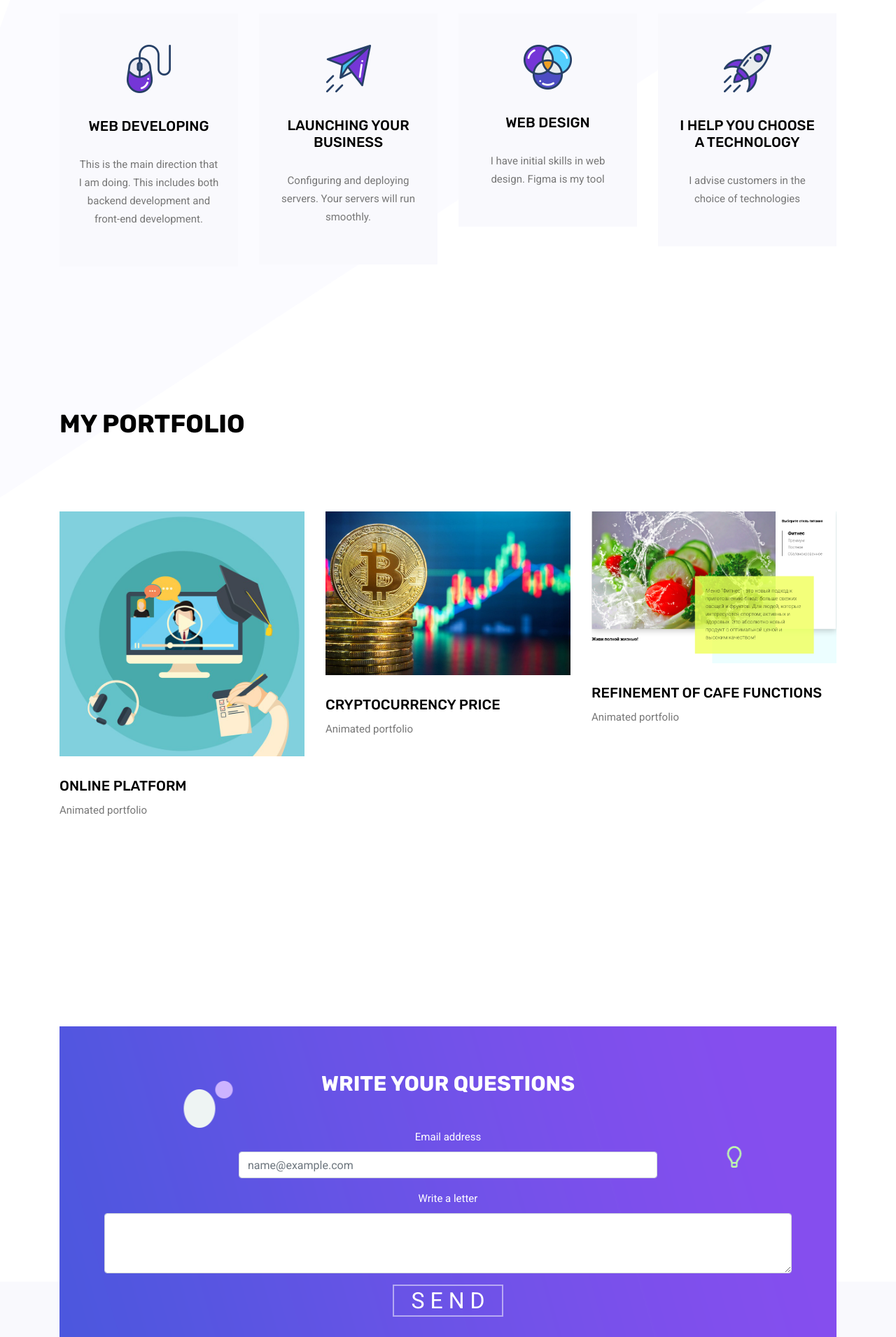
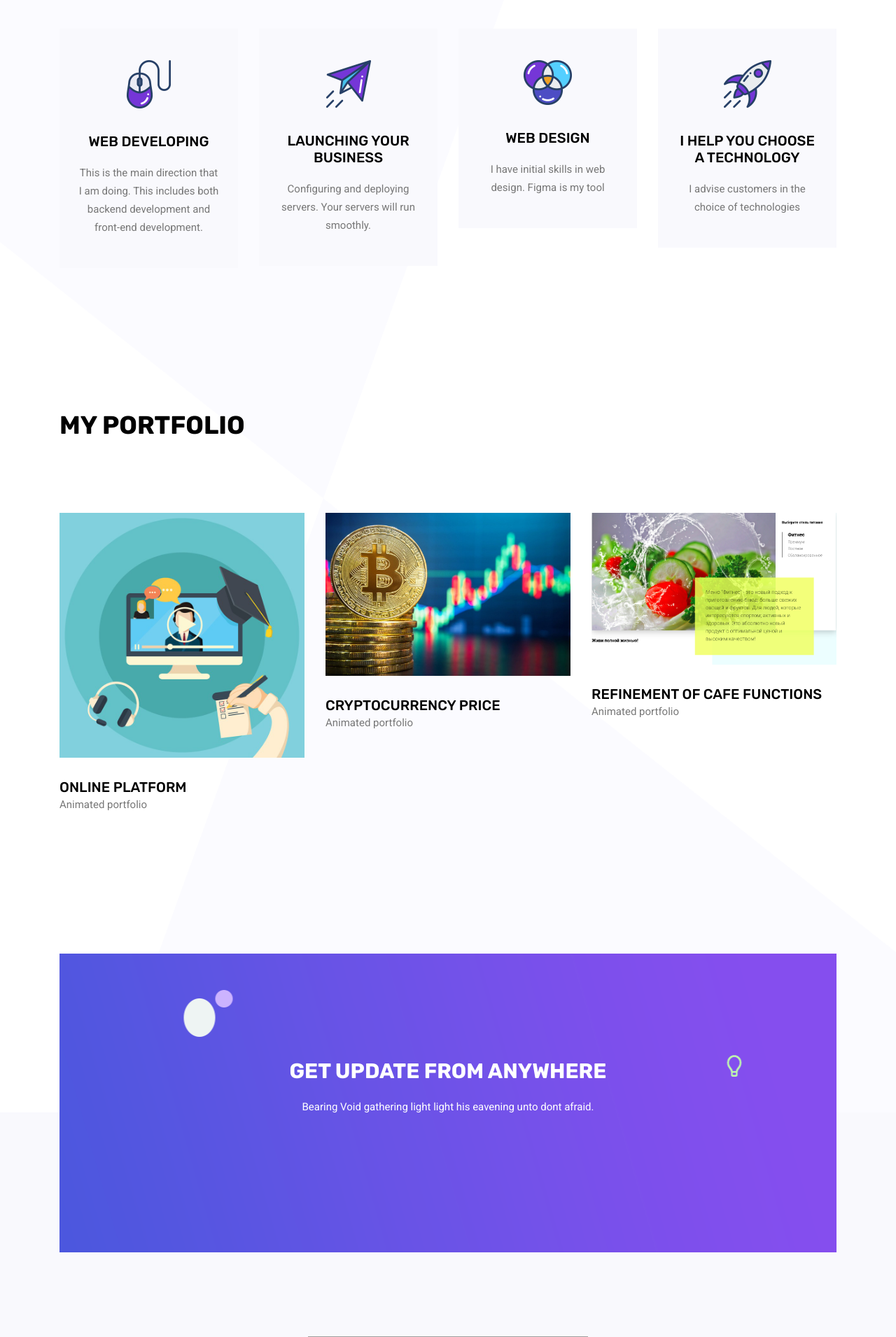
Before and after one commit to Promotion-KMV/private_english, a Django app: page /developer/ in a window 1280 px wide. Shown: the part 2200-4111 px from the top of the page at 70% size. Run offline with Django 3.2, Linux system fonts and the light colour scheme; some libraries are stand-ins or nearby versions; grey boxes are pictures that could not be loaded.

Commit message:
fix problem static

```diff
--- a/english_teacher/templates/develop/developer.html
+++ b/english_teacher/templates/develop/developer.html
@@ -8,8 +8,13 @@
     <!-- Required meta tags -->
     <meta charset="utf-8">
     <meta name="viewport" content="width=device-width, initial-scale=1, shrink-to-fit=no">
+<<<<<<< HEAD
     <link rel="shortcut icon" href="https://faviconka.ru/ico/2/faviconka.ru_2_72101.ico" type="image/x-icon" />
     <title>Portfolio</title>
+=======
+        <link rel="shortcut icon" href="https://faviconka.ru/ico/2/faviconka.ru_2_72101.ico" type="image/x-icon" />
+    <title>Satner Portfolio</title>
+>>>>>>> parent of 8b47b6f... add send message
     <!-- Bootstrap CSS -->
     <link rel="stylesheet" href="{% static 'develop/css/bootstrap.css' %}" type="text/css">
     <link rel="stylesheet" href="{% static 'develop/vendors/linericon/style.css' %}" type="text/css">
@@ -19,11 +24,6 @@
     <link rel="stylesheet" href="{% static 'develop/vendors/nice-select/css/nice-select.css' %}" type="text/css">
         <!-- main css -->
     <link rel="stylesheet" href="{% static 'develop/css/style.css' %}" type="text/css">
-    <!-- For button -->
-    <link rel="stylesheet" href="{% static 'develop/css/style-button.css' %}">
-    <!--Preloader -->
-    <link rel="stylesheet" href="{% static 'develop/css/style-preloader.css' %}">
-
 </head>
 
 <body>
@@ -49,7 +49,7 @@
                             <li class="nav-item"><a class="nav-link" href="#my_technology">technology</a></li>
                             <li class="nav-item"><a class="nav-link" href="#my_portfolio">Portfolio</a></li>
 
-                            <li class="nav-item"><a class="nav-link" href="#contact">Send me email</a></li>
+                            <li class="nav-item"><a class="nav-link" href="#contact">Contact</a></li>
                         </ul>
                     </div>
                 </div>
@@ -69,7 +69,7 @@
                             <h2 class="text-uppercase">My name is Vladislav</h2>
                             <h5 class="text-uppercase">I'm a web developer</h5>
                             <div class="d-flex align-items-center">
-                                <a data-toggle="modal" data-target="#exampleModalCenter" class="primary_btn" href="#"><span>Hire Me</span></a>
+                                <a class="primary_btn" href="#"><span>Hire Me</span></a>
                                 <!--<a class="primary_btn tr-bg" href="#"><span>Get CV</span></a>-->
                             </div>
                         </div>
@@ -83,32 +83,6 @@
             </div>
         </div>
     </section>
-
-    <!-- Modal -->
-    <div class="modal fade" id="exampleModalCenter" tabindex="-1" role="dialog" aria-labelledby="exampleModalCenterTitle" aria-hidden="true">
-      <div class="modal-dialog modal-dialog-centered" role="document">
-        <div class="modal-content">
-          <div class="modal-header">
-            <h5 class="modal-title" id="exampleModalLongTitle">Write me whatsapp or telegram</h5>
-            <button type="button" class="close" data-dismiss="modal" aria-label="Close">
-              <span aria-hidden="true">&times;</span>
-            </button>
-          </div>
-          <div class="modal-body">
-            <h5>My phone number:</h5>
-            <p>+7(928)-264-80-07</p>
-            <hr>
-            <h5>My telegram:</h5>
-            <p><a href="https://t.me/general_web">https://t.me/general_web</a></p>
-
-          </div>
-          <div class="modal-footer">
-            <button type="button" class="btn btn-secondary" data-dismiss="modal">Close</button>
-            <button type="button" class="btn btn-primary" data-dismiss="modal">understood</button>
-          </div>
-        </div>
-      </div>
-    </div>
     <!--================ End Home Banner Area =================-->
 
     <!--================ Start About Us Area =================-->
@@ -239,7 +213,9 @@
                 <div class="col-lg-8 text-center">
                     <div class="main_title">
                         <h2>service offers </h2>
-                        <p>I can help you in the following cases ...
+                        <p>
+                            Is give may shall likeness made yielding spirit a itself togeth created
+                            after sea <br> is in beast beginning signs open god you're gathering ithe
                         </p>
                     </div>
                 </div>
@@ -406,42 +382,23 @@
 
     <!--================ Start Newsletter Area =================-->
     <section class="newsletter_area">
-
         <div class="container">
             <div class="row justify-content-center align-items-center">
-                <div class="content">
-                    <div class="load-wrapp">
-                        <div class="load-7">
-                            <p>Senging ... </p>
-                            <div class="square-holder">
-                                <div class="square"></div>
-                            </div>
-                        </div>
-                    </div>
-                </div>
-
                 <div class="col-lg-12">
-                    <div id="alertMistakeId" class="alert alert-danger alert-my-style" role="alert">
-                        Ошибка сети.Ваше сообщение не отправленно!Попробуйте позже.
-                    </div>
-                    <div id="alertSuccessId" class="alert alert-success alert-my-style" role="alert">
-                        Ваше сообщение успешно отправлено!
-                    </div>
-
                     <div class="subscription_box text-center">
-                        <h2 class="text-uppercase text-white">write your questions</h2>
+                        <h2 class="text-uppercase text-white">get update from anywhere</h2>
+                        <p class="text-white">
+                            Bearing Void gathering light light his eavening unto dont afraid.
+                        </p>
                         <div class="subcribe-form" id="mc_embed_signup">
-                            <form>
-                              <div class="form-group form-email">
-                                <label for="exampleFormControlInput1">Email address</label>
-                                <input type="email" class="form-control" id="exampleFormControlInput1" placeholder="name@example.com">
-                              </div>
-                              <div style='padding:0px 5vw;' class="form-group">
-                                <label for="exampleFormControlTextarea1">Write a letter</label>
-                                <textarea class="form-control" id="exampleFormControlTextarea1" rows="3"></textarea>
-                              </div>
-                              <button id="sendMessage" class="mail-btn" type="submit">send</button>
-                            </form>
+                            <!--<form target="_blank" novalidate="true" action="https://spondonit.us12.list-manage.com/subscribe/post?u=1462626880ade1ac87bd9c93a&amp;id=92a4423d01" method="get" class="subscription relative">
+                                <input name="EMAIL" placeholder="Email address" onfocus="this.placeholder = ''" onblur="this.placeholder = 'Email address'" required="" type="email">
+                                <div style="position: absolute; left: -5000px;">
+                                    <input name="b_36c4fd991d266f23781ded980_aefe40901a" tabindex="-1" value="" type="text">
+                                </div>
+                                <button class="primary-btn hover d-inline">Get Started</button>
+                                <div class="info"></div>
+                            </form>-->
                         </div>
                     </div>
                 </div>
@@ -452,6 +409,7 @@
 
     <!--================Footer Area =================-->
     <footer class="footer_area">
+
         <div class="container">
             <div class="row justify-content-center">
                 <div class="col-lg-12">
@@ -473,7 +431,6 @@
             </div>
         </div>
     </footer>
-
     <!--================End Footer Area =================-->
 
     <!-- Optional JavaScript -->
@@ -483,6 +440,7 @@
     <script src="{% static 'develop/js/jquery.magnific-popup.min.js' %}"></script>
     <script src="{% static 'develop/vendors/nice-select/js/jquery.nice-select.min.js' %}"></script>
     <script src="{% static 'develop/vendors/owl-carousel/owl.carousel.min.js' %}"></script>
+<<<<<<< HEAD
 
     <!--From button-->
     <!--<script src='http://cdnjs.cloudflare.com/ajax/libs/jquery/2.1.3/jquery.min.js'></script>-->
@@ -491,6 +449,10 @@
     <script src="{% static 'develop/js/index-button.js' %}"></script>
     <script src="{% static 'develop/js/script-develop.js' %}" ></script>
 
+=======
+    <script src="{% static 'develop/js/jquery.ajaxchimp.min.js' %}"></script>
+    <script src="{% static 'develop/js/theme.js' %}"></script>
+>>>>>>> parent of 8b47b6f... add send message
 </body>
 
 </html>
--- a/static/develop/css/style-button.css
+++ /dev/null
@@ -1,262 +0,0 @@
-@import url(https://fonts.googleapis.com/css?family=Open+Sans:800,400);
-*, *:before, *:after {
-  margin:0;
-  padding:0;
-  -webkit-box-sizing:border-box;
-          box-sizing:border-box;
-}
-html,
-body {
-  width:100%;
-  height:100%;
-}
-/* body {
-  overflow-x:hidden;
-  text-align:center;
-  background:#2980b9;
-  font-family: 'Open Sans', sans-serif;
-} */
-.mail-btn {
-  position:relative;
-  top:35%;
-  display:inline-block;
-  padding:0.5rem 1rem;
-  border:2px solid rgba(255,255,255,0.5);
-  background:none;
-  outline:none;
-  -webkit-appearance: none;
-  font-size:2rem;
-  color:rgba(255,255,255,1);
-  text-decoration:none;
-  text-transform:uppercase;
-  letter-spacing:0.5rem;
-  text-indent:0.5rem;
-  cursor:pointer;
-  -webkit-transition:
-    color 1.5s .5s,
-    border 3s 1s;
-  transition:
-    color 1.5s .5s,
-    border 3s 1s;
-
-}
-.mail-btn:before,
-.mail-btn:after {
-  content:'';
-  position:absolute;
-  opacity:0;
-  -webkit-backface-visibility:visible;
-          backface-visibility:visible;
-  -webkit-transform-style:preserve-3d;
-          transform-style:preserve-3d;
-  -webkit-perspective:400px;
-          perspective:400px;
-  -webkit-transform-origin:50% -50%;
-          transform-origin:50% -50%;
-  -webkit-transform:rotateX(360deg) rotateY(0) translateX(-50%) translateY(0) scale(0.2);
-          transform:rotateX(360deg) rotateY(0) translateX(-50%) translateY(0) scale(0.2);
-  -webkit-transition:all 0.5s;
-  transition:all 0.5s;
-}
-.mail-btn:before {
-  top:5px;
-  left:50%;
-  height:3rem;
-  background:white;
-  border-top:2rem solid #2980b9;
-  border-right:3rem solid transparent;
-  border-left:3rem solid transparent;
-}
-.mail-btn:after {
-  top:0;
-  left:50%;
-  border-top:2rem solid white;
-  border-right:3rem solid transparent;
-  border-left:3rem solid transparent;
-}
-.mail-btn:hover {
-  color:rgba(255,255,255,0);
-  border:2px solid rgba(255,255,255,0);
-  -webkit-transition:
-    color .25s,
-    border .25s;
-  transition:
-    color .25s,
-    border .25s;
-}
-.mail-btn:hover:before,
-.mail-btn:hover:after {
-  opacity:1;
-  -webkit-transform:rotateX(0) rotateY(-10deg) translateX(-50%) translateY(0) scale(1);
-          transform:rotateX(0) rotateY(-10deg) translateX(-50%) translateY(0) scale(1);
-}
-.fly {
-  color:rgba(255,255,255,0);
-  border:2px solid rgba(255,255,255,0);
-  -webkit-animation:sended 4s 0.8s forwards;
-          animation:sended 4s 0.8s forwards;
-}
-@-webkit-keyframes sended {
-  0% {
-    height:2rem;
-    width:3.5rem;
-    border-top:0;
-    border-right:0;
-    border-bottom:10px solid white;
-    border-left:10px solid white;
-    opacity:0;
-    -webkit-transform:rotate(-45deg) translateX(300%) translateY(-500%);
-            transform:rotate(-45deg) translateX(300%) translateY(-500%);
-  }
-  5% {
-    height:2rem;
-    width:3.5rem;
-    border-top:0;
-    border-right:0;
-    border-bottom:10px solid white;
-    border-left:10px solid white;
-    opacity:1;
-    -webkit-transform:rotate(-45deg) translateX(0) translateY(0);
-            transform:rotate(-45deg) translateX(0) translateY(0);
-  }
-  78% {
-    height:2rem;
-    width:3.5rem;
-    border-top:0;
-    border-right:0;
-    border-bottom:10px solid white;
-    border-left:10px solid white;
-    opacity:1;
-    -webkit-transform:rotate(-45deg) translateX(0) translateY(0);
-            transform:rotate(-45deg) translateX(0) translateY(0);
-  }
-  79% {
-    height:2rem;
-    width:3.5rem;
-    border-top:0;
-    border-right:0;
-    border-bottom:10px solid white;
-    border-left:10px solid white;
-    opacity:0;
-    -webkit-transform:rotate(-45deg) translateX(0) translateY(0);
-            transform:rotate(-45deg) translateX(0) translateY(0);
-  }
-  80% {
-    height:auto;
-    width:auto;
-    color:rgba(255,255,255,0);
-    border:2px solid rgba(255,255,255,0);
-    opacity:0;
-    -webkit-transform:rotate(0) translateX(0) translateY(0);
-            transform:rotate(0) translateX(0) translateY(0);
-  }
-  100% {
-    height:auto;
-    width:auto;
-    color:rgba(255,255,255,1);
-    border:2px solid rgba(255,255,255,0.5);
-    opacity:1;
-    -webkit-transform:rotate(0) translateX(0) translateY(0);
-            transform:rotate(0) translateX(0) translateY(0);
-  }
-}
-@keyframes sended {
-  0% {
-    height:2rem;
-    width:3.5rem;
-    border-top:0;
-    border-right:0;
-    border-bottom:10px solid white;
-    border-left:10px solid white;
-    opacity:0;
-    -webkit-transform:rotate(-45deg) translateX(300%) translateY(-500%);
-            transform:rotate(-45deg) translateX(300%) translateY(-500%);
-  }
-  5% {
-    height:2rem;
-    width:3.5rem;
-    border-top:0;
-    border-right:0;
-    border-bottom:10px solid white;
-    border-left:10px solid white;
-    opacity:1;
-    -webkit-transform:rotate(-45deg) translateX(0) translateY(0);
-            transform:rotate(-45deg) translateX(0) translateY(0);
-  }
-  78% {
-    height:2rem;
-    width:3.5rem;
-    border-top:0;
-    border-right:0;
-    border-bottom:10px solid white;
-    border-left:10px solid white;
-    opacity:1;
-    -webkit-transform:rotate(-45deg) translateX(0) translateY(0);
-            transform:rotate(-45deg) translateX(0) translateY(0);
-  }
-  79% {
-    height:2rem;
-    width:3.5rem;
-    border-top:0;
-    border-right:0;
-    border-bottom:10px solid white;
-    border-left:10px solid white;
-    opacity:0;
-    -webkit-transform:rotate(-45deg) translateX(0) translateY(0);
-            transform:rotate(-45deg) translateX(0) translateY(0);
-  }
-  80% {
-    height:auto;
-    width:auto;
-    color:rgba(255,255,255,0);
-    border:2px solid rgba(255,255,255,0);
-    opacity:0;
-    -webkit-transform:rotate(0) translateX(0) translateY(0);
-            transform:rotate(0) translateX(0) translateY(0);
-  }
-  100% {
-    height:auto;
-    width:auto;
-    color:rgba(255,255,255,1);
-    border:2px solid rgba(255,255,255,0.5);
-    opacity:1;
-    -webkit-transform:rotate(0) translateX(0) translateY(0);
-            transform:rotate(0) translateX(0) translateY(0);
-  }
-}
-.fly:before,
-.fly:after {-webkit-animation:flyout .6s forwards;animation:flyout .6s forwards;}
-@-webkit-keyframes flyout {
-  0% {
-    opacity:1;
-    -webkit-transform:rotateX(0) rotateZ(0) translateX(-50%) translateY(0) scale(1);
-            transform:rotateX(0) rotateZ(0) translateX(-50%) translateY(0) scale(1);
-  }
-  33% {
-    opacity:0.66;
-    -webkit-transform:rotateX(0) rotateZ(-5deg) translateX(-100%) translateY(0) scale(1);
-            transform:rotateX(0) rotateZ(-5deg) translateX(-100%) translateY(0) scale(1);
-  }
-  100% {
-    opacity:0;
-    -webkit-transform:rotateX(0) rotateZ(0) translateX(1000%) translateY(0) scale(1);
-            transform:rotateX(0) rotateZ(0) translateX(1000%) translateY(0) scale(1);
-  }
-}
-@keyframes flyout {
-  0% {
-    opacity:1;
-    -webkit-transform:rotateX(0) rotateZ(0) translateX(-50%) translateY(0) scale(1);
-            transform:rotateX(0) rotateZ(0) translateX(-50%) translateY(0) scale(1);
-  }
-  33% {
-    opacity:0.66;
-    -webkit-transform:rotateX(0) rotateZ(-5deg) translateX(-100%) translateY(0) scale(1);
-            transform:rotateX(0) rotateZ(-5deg) translateX(-100%) translateY(0) scale(1);
-  }
-  100% {
-    opacity:0;
-    -webkit-transform:rotateX(0) rotateZ(0) translateX(1000%) translateY(0) scale(1);
-            transform:rotateX(0) rotateZ(0) translateX(1000%) translateY(0) scale(1);
-  }
-}
--- a/static/develop/css/style-preloader.css
+++ /dev/null
@@ -1,87 +0,0 @@
-.content {
-    display: none;
-}
-
-.load-wrapp p {padding: 0 0 20px;}
-.load-wrapp:last-child {margin-right: 0;}
-.load-7 .square {animation: loadingG 1.5s cubic-bezier(.17,.37,.43,.67) infinite;}
-
-.square {
-    width: 12px;
-    height: 12px;
-    border-radius: 4px;
-    background-color: #4b9cdb;
-}
-p {
-    margin: 0;
-    padding: 10px 0;
-    color: #777;
-}
-
-.clear {clear:both;}
-
-
-@keyframes loadingA {
-    0 {height: 15px;}
-    50% {height: 35px;}
-    100% {height: 15px;}
-}
-
-@keyframes loadingB {
-    0 {width: 15px;}
-    50% {width: 35px;}
-    100% {width: 15px;}
-}
-
-@keyframes loadingC {
-    0 {transform: translate(0,0);}
-    50% {transform: translate(0,15px);}
-    100% {transform: translate(0,0);}
-}
-
-@keyframes loadingD {
-    0 {transform: rotate(0deg);}
-    50% {transform: rotate(180deg);}
-    100% {transform: rotate(360deg);}
-}
-
-@keyframes loadingE {
-    0 {transform: rotate(0deg);}
-    100% {transform: rotate(360deg);}
-}
-
-@keyframes loadingF {
-    0% {opacity: 0;}
-    100% {opacity: 1;}
-}
-
-@keyframes loadingG {
-    0% {transform: translate(0,0) rotate(0deg);}
-    50% {transform: translate(70px,0) rotate(360deg);}
-    100% {transform: translate(0,0) rotate(0deg);}
-}
-
-@keyframes loadingH {
-    0% {width: 15px;}
-    50% {width: 35px; padding: 4px;}
-    100% {width: 15px;}
-}
-
-@keyframes loadingI {
-    100% {transform: rotate(360deg);}
-}
-
-@keyframes bounce  {
-  0%, 100% {transform: scale(0.0);}
-  50% {transform: scale(1.0);}
-}
-
-@keyframes loadingJ {
-  0%,100% {transform: translate(0,0);}
-
-  50% {
-      transform: translate(80px,0);
-      background-color: #f5634a;
-      width: 25px;
-  }
-}
--- a/static/develop/css/style.css
+++ b/static/develop/css/style.css
@@ -2859,7 +2859,7 @@ h6 {
     cursor: pointer; }
     @media (max-width: 767px) {
       .subscription_box .primary-btn {
-        margin-top: 10px; } }
+        margin-top: 20px; } }
   .subscription_box .subcribe-form {
     margin-top: 45px; }
 
@@ -3309,41 +3309,6 @@ h6 {
     .footer_area .footer_bottom a {
       color: #854fee; }
 
-.form-email {
-  padding: 0px 20vw;
-}
-.alert-my-style {
-  position: absolute;
-  left: 15%;
-  text-align: center;
-  z-index: 100;
-  width: 70%;
-  margin: auto;
-}
-
-#alertSuccessId {
-  display: none;
-}
-
-#alertMistakeId{
-  display: none;
-}
-.mail-btn .fly {
-  z-index: 1000;
-}
-
-@media (max-width: 600px) {
-  .form-email {
-    padding: 0px 5vw;
-  }
-}
-@media (max-width: 600px) {
-  .alert-my-style {
-    max-width: 99%;
-  }
-}
-
-
 /* End Footer Area css
 ============================================================================================ */
 /*---------------------------------------------------- */
--- a/static/develop/js/index-button.js
+++ /dev/null
@@ -1,8 +0,0 @@
-$(".mail-btn").on("click touchstart", function (e) {
-    $(this).addClass("fly")
-    that = this
-    e.preventDefault();
-    setTimeout(function() {
-        $(that).removeClass("fly");
-    }, 5400)
-});
```
Also changed, not shown: static/develop/js/script-develop.js (deleted, +0 -56 lines), static/english_teacher/js/scriptvue.js (+17 -9 lines).
